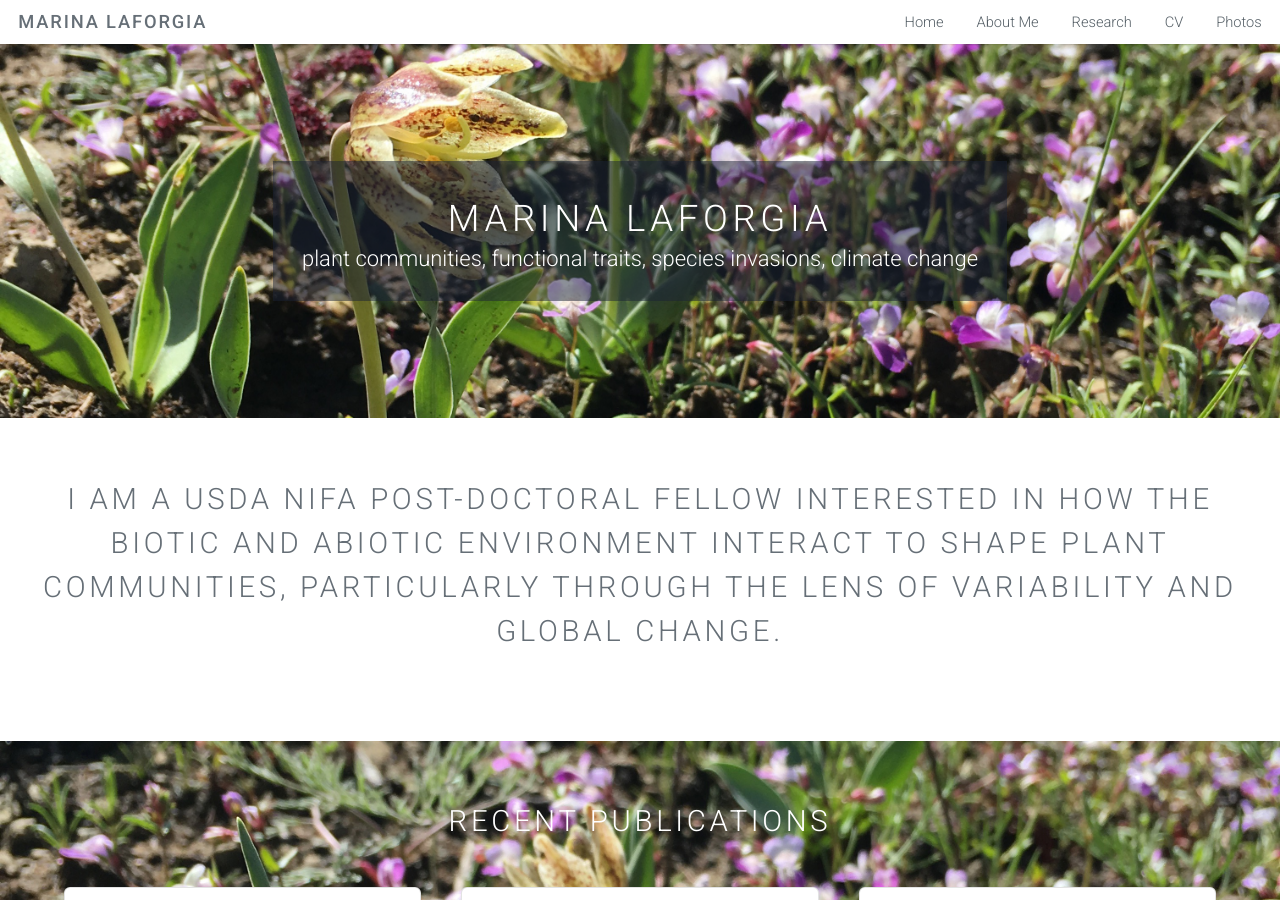
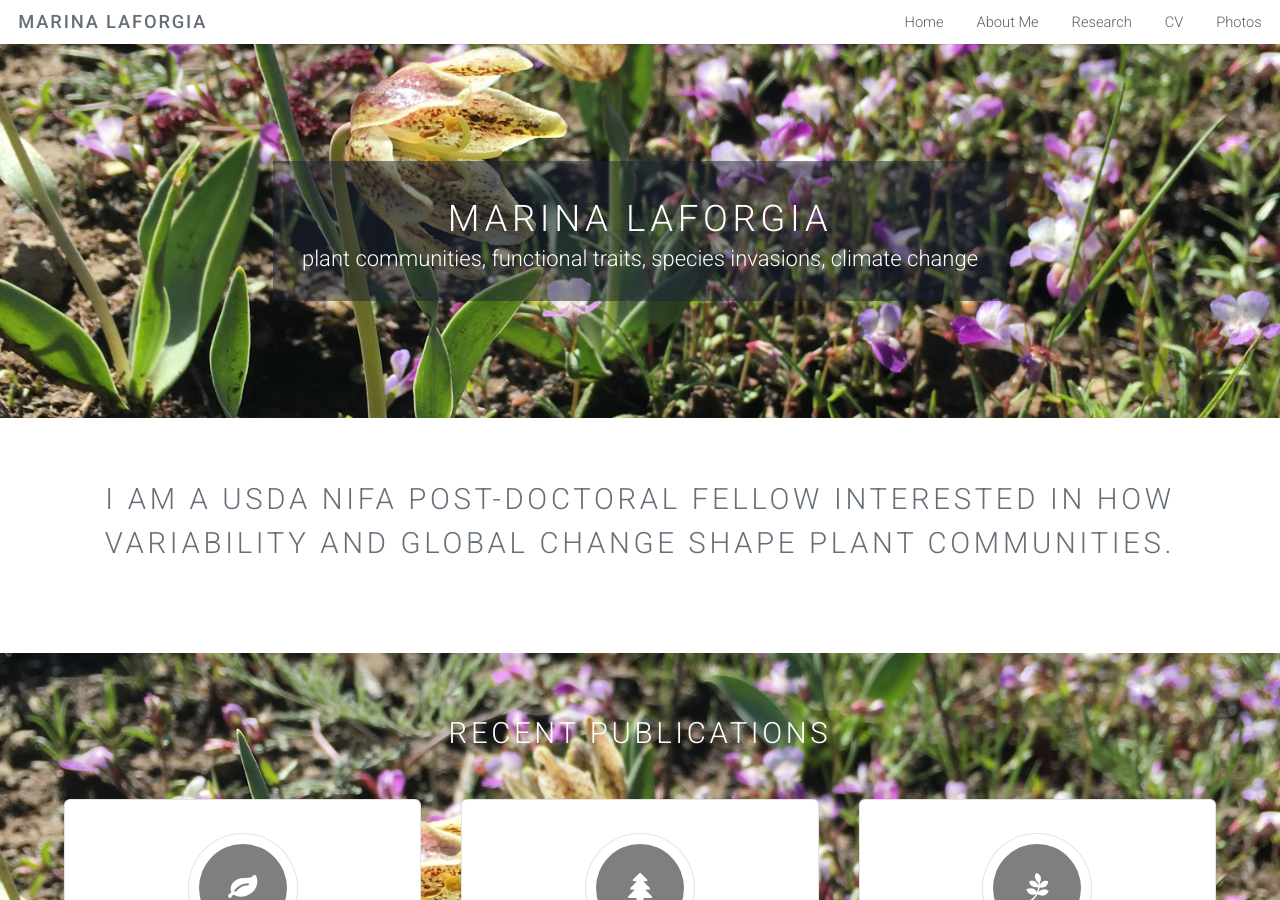
Before and after one commit to marinalaforgia/marinalaforgia.github.io, a Jekyll site: the page built from index.html, in a window 1280 px wide and 900 px high. Built offline with Jekyll 4.4.1, drawn with Linux system fonts in a browser that asks for light colours.

Commit message:
fixed header

```diff
--- a/index.html
+++ b/index.html
@@ -5,7 +5,7 @@ layout: landing-page
 		<!-- One -->
 			<section id="one" class="wrapper style1">
 				<header class="major">
-					<h2>I am a USDA NIFA Post-Doctoral fellow interested in how the biotic and abiotic environment interact to shape plant communities, particularly through the lens of variability and global change. </h2>
+					<h2>I am a USDA NIFA Post-Doctoral fellow interested in how variability and global change shape plant communities. </h2>
 					<!-- <p>Tempus adipiscing commodo ut aliquam blandit</p> -->
 				</header>
 			</section>
```
